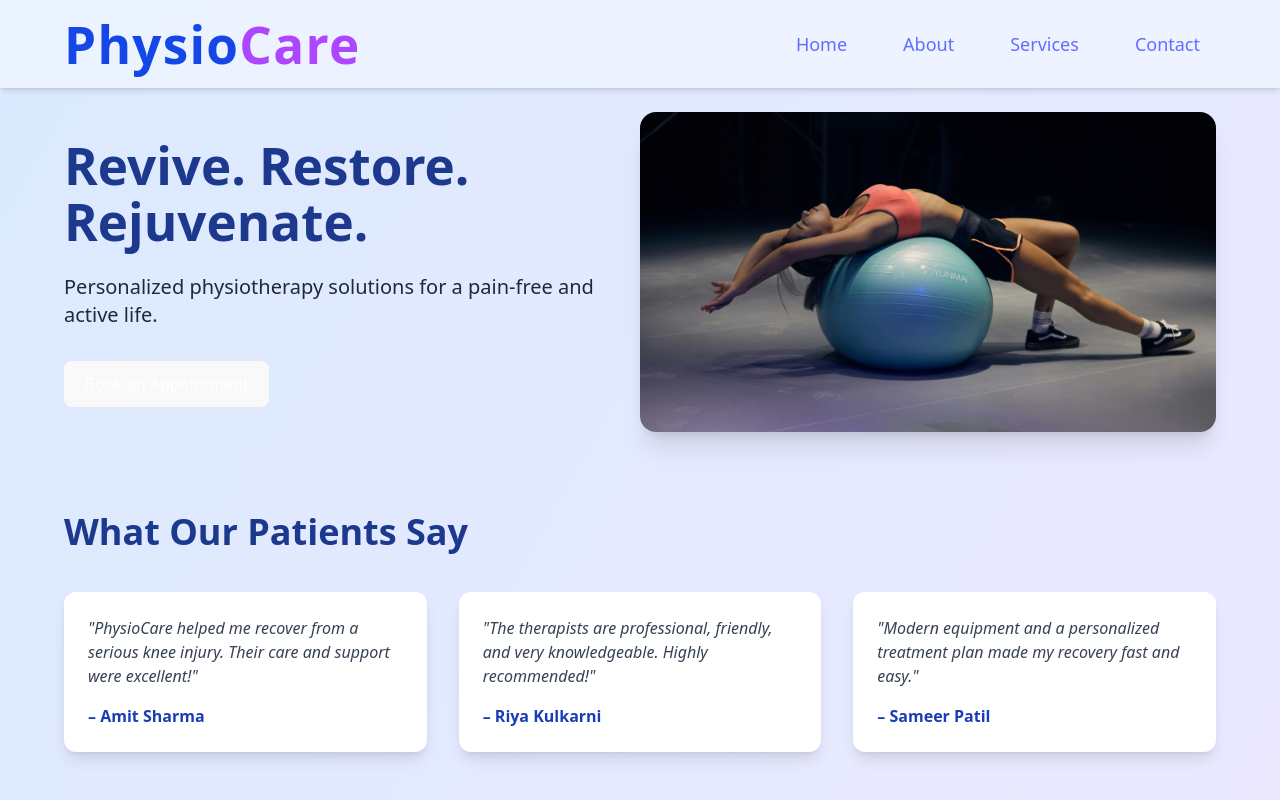
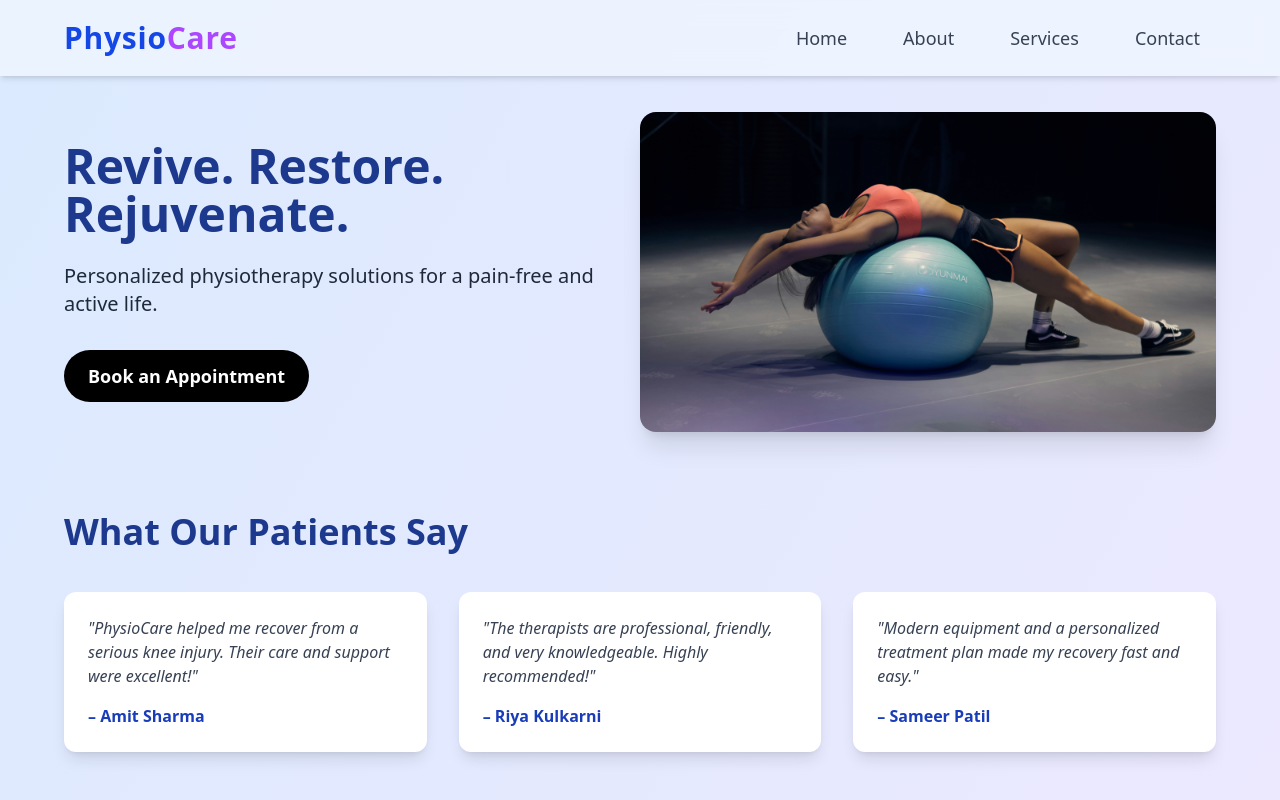
Before and after one commit to Krushna2142/Physio-Website, a React (Vite) app in the folder Physio-frontend/: page / in a window 1280 px wide. Shown: the top 800 px of the page. Built offline with nearby package versions, Linux system fonts and the light colour scheme.

Commit message:
Initailcommit

```diff
--- a/Physio-frontend/src/index.css
+++ b/Physio-frontend/src/index.css
@@ -1,71 +1,6 @@
-
 @import "tailwindcss";
-
-:root {
-  font-family: system-ui, Avenir, Helvetica, Arial, sans-serif;
-  line-height: 1.5;
-  font-weight: 400;
-
-  color-scheme: light dark;
-  color: rgba(255, 255, 255, 0.87);
-  background-color: #242424;
-
-  font-synthesis: none;
-  text-rendering: optimizeLegibility;
-  -webkit-font-smoothing: antialiased;
-  -moz-osx-font-smoothing: grayscale;
+.html,body,#root{
+  height: 100%;
+  margin: 0;
+  padding: 0;
 }
-
-a {
-  font-weight: 500;
-  color: #646cff;
-  text-decoration: inherit;
-}
-a:hover {
-  color: #535bf2;
-}
-
-body {
-  margin: 0;
-  display: flex;
-  place-items: center;
-  min-width: 320px;
-  min-height: 100vh;
-}
-
-h1 {
-  font-size: 3.2em;
-  line-height: 1.1;
-}
-
-button {
-  border-radius: 8px;
-  border: 1px solid transparent;
-  padding: 0.6em 1.2em;
-  font-size: 1em;
-  font-weight: 500;
-  font-family: inherit;
-  background-color: #1a1a1a;
-  cursor: pointer;
-  transition: border-color 0.25s;
-}
-button:hover {
-  border-color: #646cff;
-}
-button:focus,
-button:focus-visible {
-  outline: 4px auto -webkit-focus-ring-color;
-}
-
-@media (prefers-color-scheme: light) {
-  :root {
-    color: #213547;
-    background-color: #ffffff;
-  }
-  a:hover {
-    color: #747bff;
-  }
-  button {
-    background-color: #f9f9f9;
-  }
-}
```
